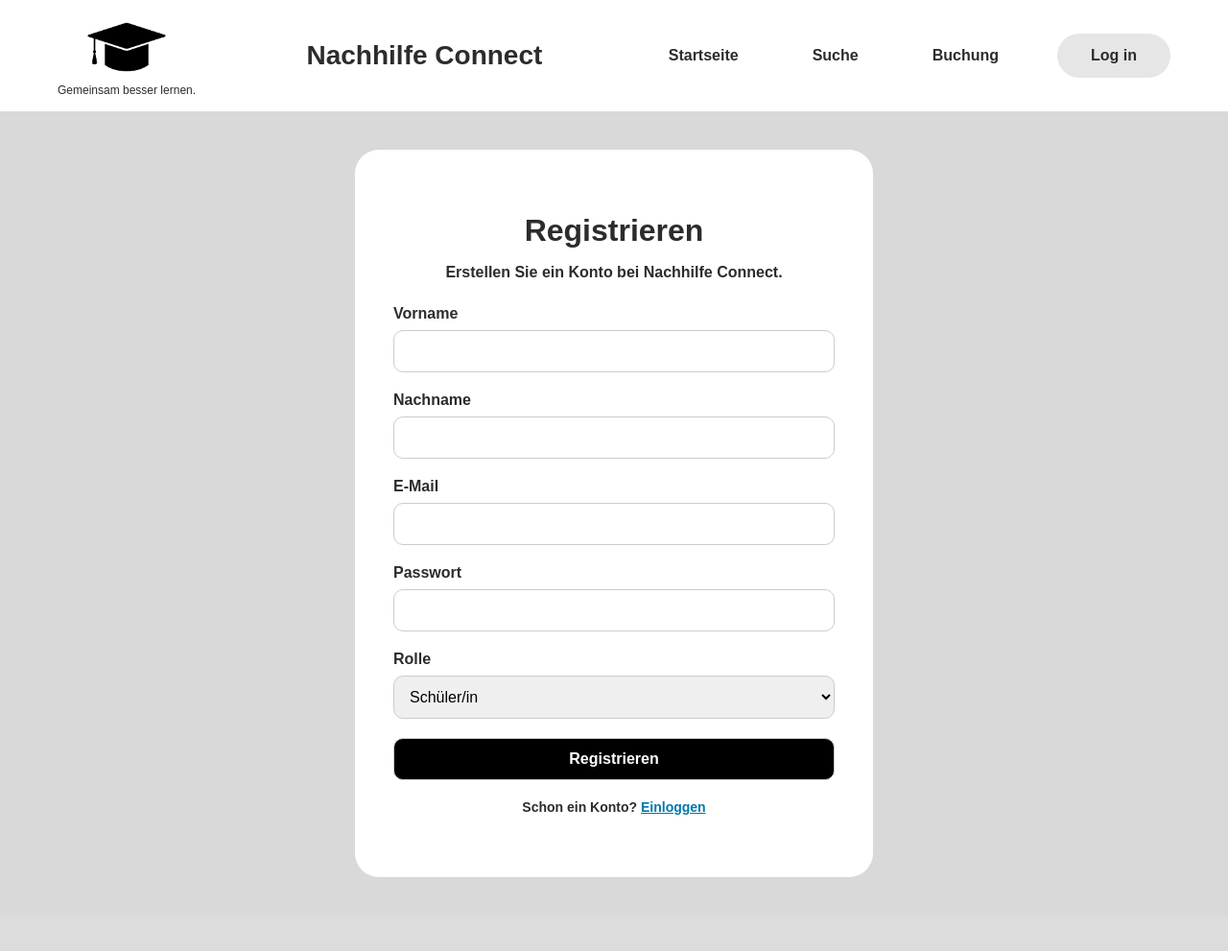
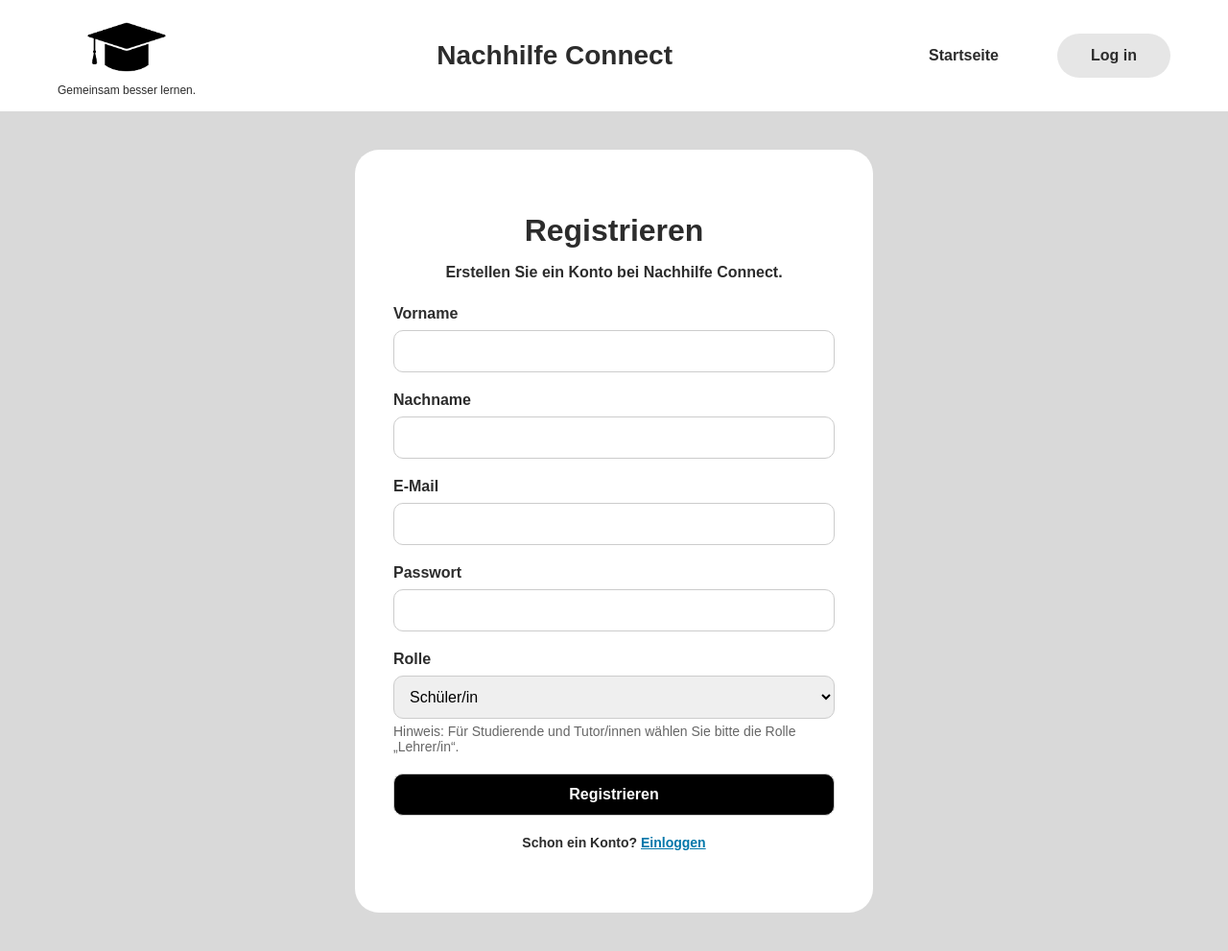
Before and after one commit to Mohd323/Nachhilfe-Plattform, a Flask app: page /register in a window 1280 px wide. Shown: the whole page at 96% size. Before the commit the page ends 914 px from the top, so only its background shows below. Run offline with Flask 3, Linux system fonts and the light colour scheme.

Commit message:
Verbesserungen an Navigation, Suche und Student Dashboard

```diff
--- a/static/css/style.css
+++ b/static/css/style.css
@@ -277,6 +277,13 @@ footer a {
 /* Registrierungs-Button beim Hover */
 .register-btn:hover {
     background-color: #333333;                  /* etwas helleres Schwarz */
+}
+
+.rolle-hinweis{
+    display:block;
+    margin-top:5px;
+    font-size:14px;
+    color:#666;
 }
 
 /* Link zum Login */
@@ -567,6 +574,14 @@ footer a {
     background-color: #4f888a;
 }
 
+/* Liste für Buchungen / Anfragen */
+.requests-list {
+    display: flex;
+    flex-direction: column;
+    gap: 25px;
+    margin: 50px 30px;
+}
+
 /* Profilseite; profile.html */
 /* Gesamter Profilbereich */
 .profile-page-container {
--- a/templates/login.html
+++ b/templates/login.html
@@ -19,8 +19,6 @@
         <nav>
             <ul>
              <li><a href="{{ url_for('startseite') }}">Startseite</a></li>
-             <li><a href="{{ url_for('teacher_search') }}">Suche</a></li>
-             <li><a href="{{ url_for('booking') }}">Buchung</a></li>
              <li><a class="login-button active" href="{{ url_for('login') }}">Log in</a></li>
             </ul>
         </nav>
--- a/templates/my_bookings.html
+++ b/templates/my_bookings.html
@@ -26,9 +26,8 @@
 
         <nav>
             <ul>
-                <li><a href="{{ url_for('startseite') }}">Startseite</a></li>
+                <li><a href="{{ url_for('student_dashboard') }}">Dashboard</a></li>
                 <li><a href="{{ url_for('teacher_search') }}">Suche</a></li>
-                <li><a href="{{ url_for('student_dashboard') }}">Dashboard</a></li>
                 <li><a class="login-button" href="{{ url_for('logout') }}">Logout</a></li>
             </ul>
         </nav>
--- a/templates/register.html
+++ b/templates/register.html
@@ -19,8 +19,6 @@
         <nav>
             <ul>
              <li><a href="{{ url_for('startseite') }}">Startseite</a></li>
-             <li><a href="{{ url_for('teacher_search') }}">Suche</a></li>
-             <li><a href="{{ url_for('booking') }}">Buchung</a></li>
              <li><a class="login-button" href="{{ url_for('login') }}">Log in</a></li>
             </ul>
         </nav>
@@ -71,6 +69,10 @@
                 <div class="form-group">
                     {{ form.rolle.label }}
                     {{ form.rolle(class="form-input") }}
+
+                    <small class="rolle-hinweis">
+                    Hinweis: Für Studierende und Tutor/innen wählen Sie bitte die Rolle „Lehrer/in“.
+                    </small>
                 </div>
 
                 <div class="form-group">
--- a/templates/startseite.html
+++ b/templates/startseite.html
@@ -18,8 +18,6 @@
         <nav>
             <ul>
              <li><a class="active" href="{{ url_for('startseite') }}">Startseite</a></li>
-             <li><a href="{{ url_for('teacher_search') }}">Suche</a></li>
-             <li><a href="{{ url_for('booking') }}">Buchung</a></li>
              <li><a class="login-button" href="{{ url_for('login') }}">Log in</a></li>
             </ul>
         </nav>
@@ -27,12 +25,12 @@
 
     <main>
         <section class="hero">
-            <h2>Finde verifizierte Nachhilfelehrer für Mathe, Deutsch und Abiturvorbereitung</h2>
+            <h2>Finde verifizierte Nachhilfelehrer für Mathe und Naturwissenschaften – von der 10. Klasse bis zum Abitur</h2>
 
             <div class="cards">
              <div class="card">
                 <h3>Schnelle Suche</h3>
-                <p>Finde verfügbare Lehrer in deinem Fach in Sekunden.</p>
+                <p>    Schnelle und gezielte Suche nach verifizierten Nachhilfelehrern</p>
              </div>
 
              <div class="card">
--- a/templates/student_dashboard.html
+++ b/templates/student_dashboard.html
@@ -47,7 +47,7 @@
         <section class="dashboard-cards">
 
         <div class="dashboard-card">
-            <h3>>Lehrer suchen</h3>
+            <h3>Lehrer suchen</h3>
             <p>Finde passende Nachhilfelehrer und buche einen Termin.</p>
              <a href="{{ url_for('teacher_search') }}">Jetzt suchen</a>
         </div>
@@ -61,13 +61,11 @@
         <div class="dashboard-card">
             <h3>Offene Anfragen</h3>
             <p>{{ offene_buchungen_anzahl }}</p>
-            <a href="{{ url_for('my_bookings') }}">Ansehen</a>
         </div>
 
         <div class="dashboard-card">
             <h3>Bestätigte Termine</h3>
             <p>{{ bestaetigte_buchungen_anzahl }}</p>
-            <a href="{{ url_for('my_bookings') }}">Ansehen</a>
         </div>
 
     </section>
--- a/templates/teacher_search.html
+++ b/templates/teacher_search.html
@@ -18,10 +18,9 @@
 
     <nav>
         <ul>
-            <li><a href="{{ url_for('startseite') }}">Startseite</a></li>
+            <li><a href="{{ url_for('student_dashboard') }}">Dashboard</a></li>
             <li><a class="active" href="{{ url_for('teacher_search') }}">Suche</a></li>
-            <li><a href="{{ url_for('booking') }}">Buchung</a></li>
-            <li><a class="login-button" href="{{ url_for('login') }}">Log in</a></li>
+            <li><a class="login-button" href="{{ url_for('logout') }}">Logout</a></li>
         </ul>
     </nav>
     </header>
```
